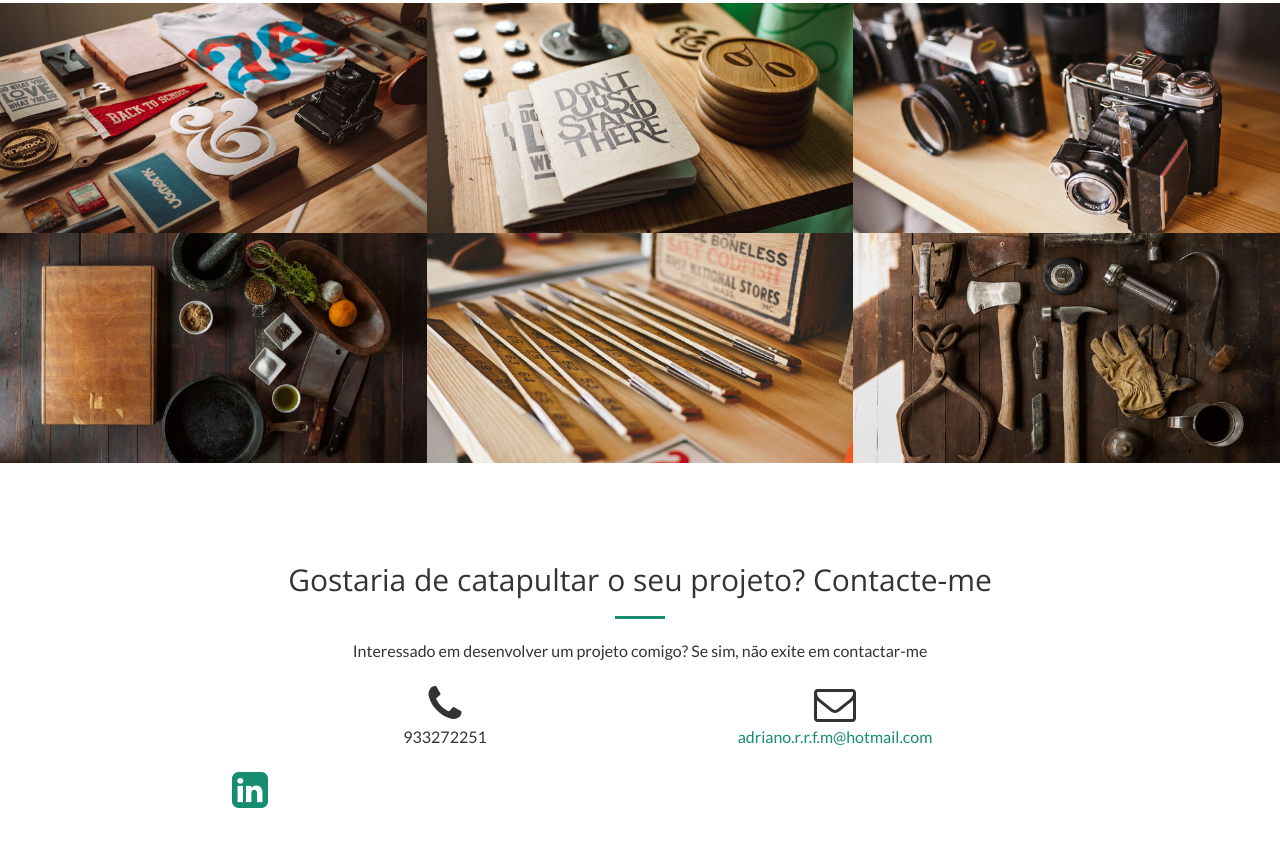
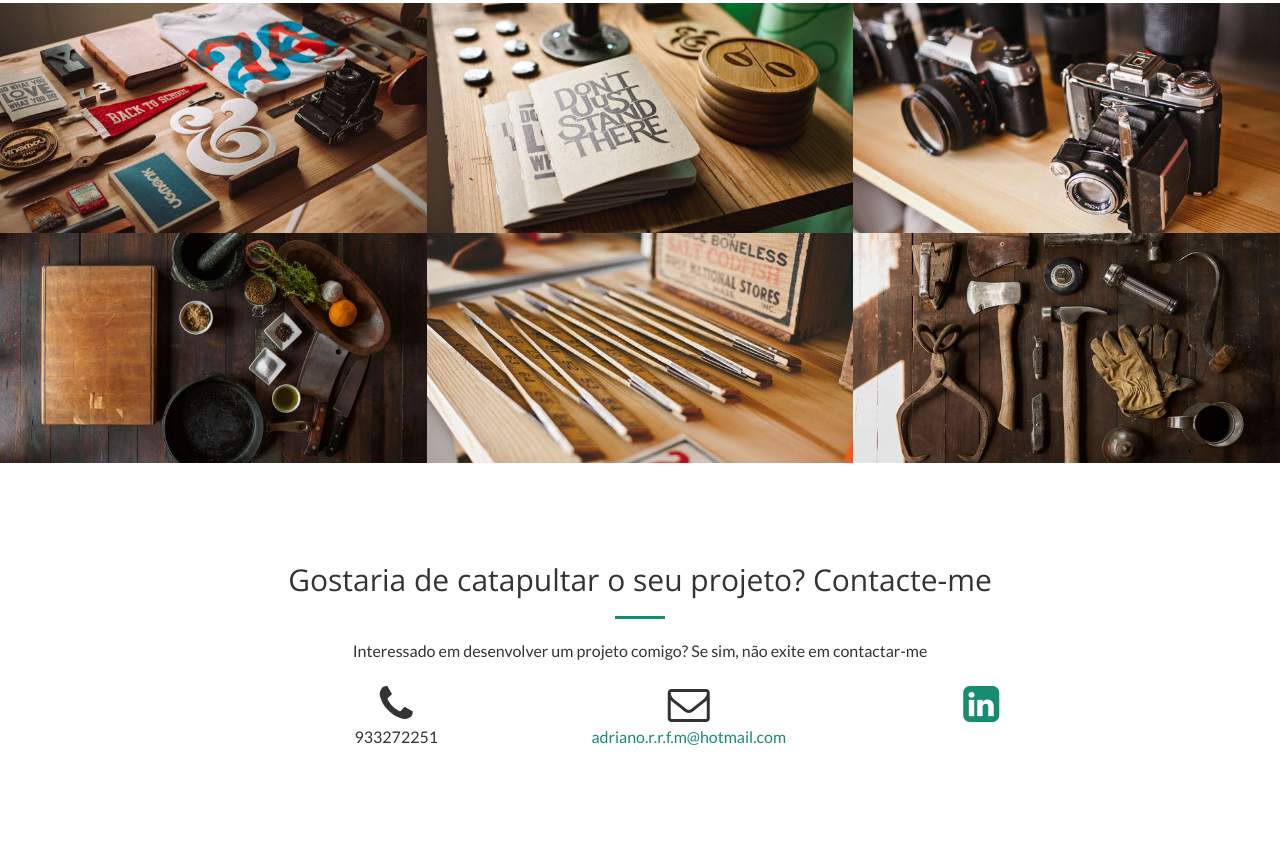
Before and after one commit to adrianomaia/adrianomaia.github.io, a plain HTML site: page index.html in a window 1280 px wide. Shown: the part 3662-4509 px from the top of the page. Drawn offline with nearby package versions, Linux system fonts and the light colour scheme.

Commit message:
change layout

```diff
--- a/index.html
+++ b/index.html
@@ -389,15 +389,15 @@
                     <hr class="primary">
                     <p>Interessado em desenvolver um projeto comigo? Se sim, não exite em contactar-me</p>
                 </div>
-                <div class="col-lg-4 col-lg-offset-2 text-center">
+                <div class="col-lg-3 col-lg-offset-2 text-center">
                     <i class="fa fa-phone fa-3x sr-contact"></i>
                     <p>933272251</p>
                 </div>
-                <div class="col-lg-4 text-center">
+                <div class="col-lg-3 text-center">
                     <i class="fa fa-envelope-o fa-3x sr-contact"></i>
                     <p><a href="mailto:your-email@your-domain.com">adriano.r.r.f.m@hotmail.com</a></p>
                 </div>
-                <div class="col-lg-4 text-center">
+                <div class="col-lg-3 text-center">
                   <a href="https://www.linkedin.com/in/adriano-maia-a218b810a"><i class="fa fa-linkedin-square fa-3x sr-contact" aria-hidden="true"></i></a>
                 </div>
             </div>
```
